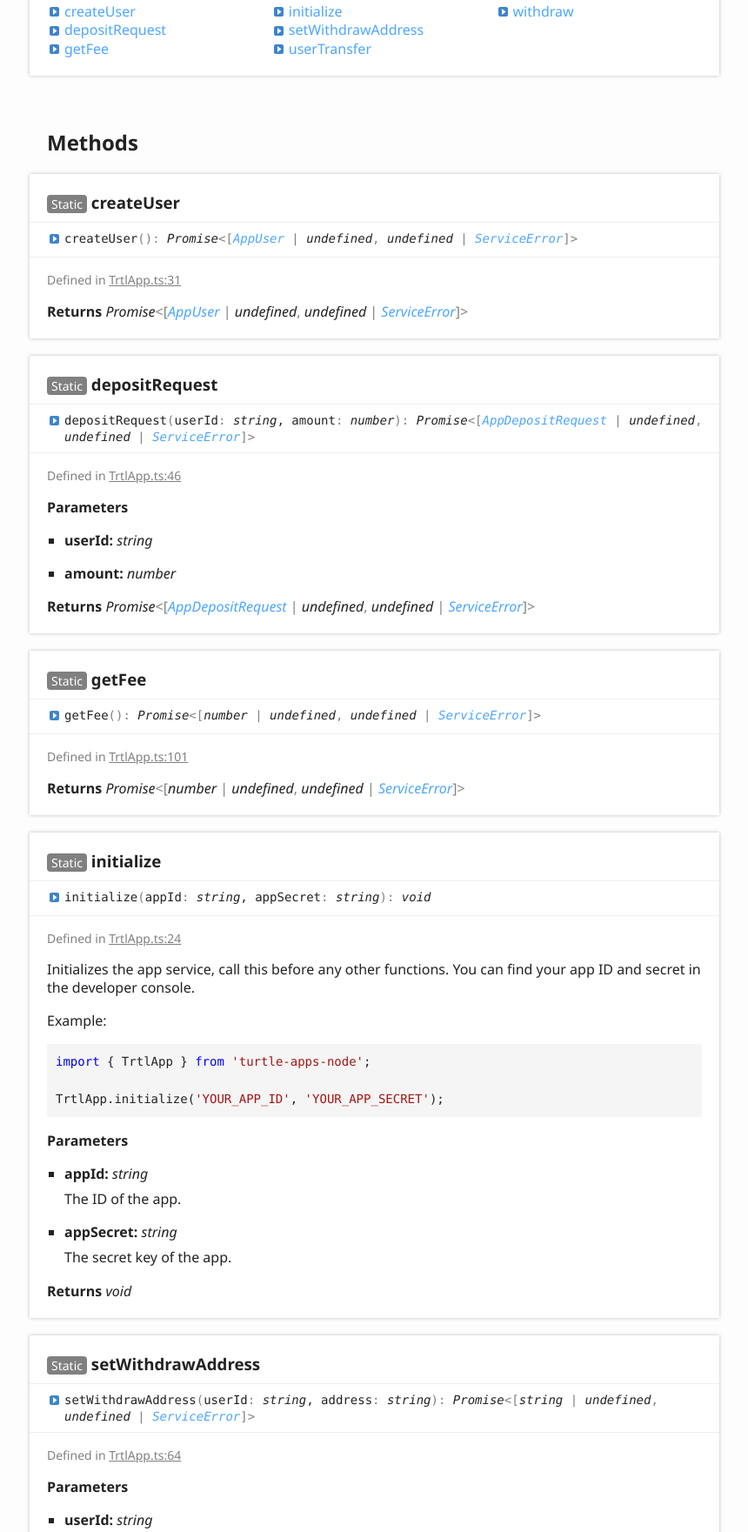
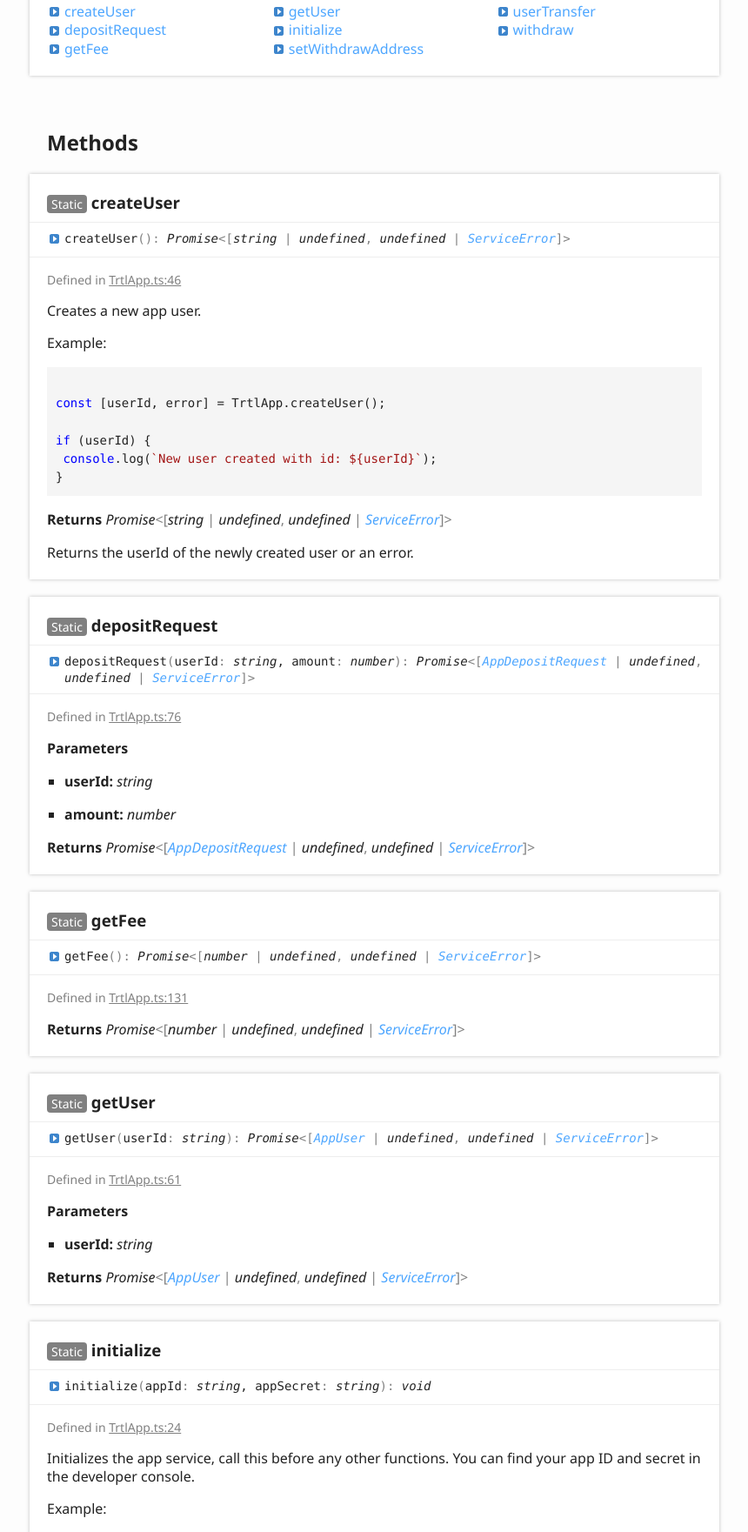
Before and after one commit to zoidbergZA/turtle-apps-node, a website: page docs/classes/_trtlapp_.trtlapp.html in a window 1280 px wide. Shown: the part 482-2243 px from the top of the page at 87% size, without its empty margins (6-866 px from the left). Drawn offline with Linux system fonts and the light colour scheme.

Commit message:
create user documented

```diff
--- a/docs/classes/_trtlapp_.trtlapp.html
+++ b/docs/classes/_trtlapp_.trtlapp.html
@@ -87,6 +87,7 @@
 								<li class="tsd-kind-method tsd-parent-kind-class tsd-is-static"><a href="_trtlapp_.trtlapp.html#createuser" class="tsd-kind-icon">create<wbr>User</a></li>
 								<li class="tsd-kind-method tsd-parent-kind-class tsd-is-static"><a href="_trtlapp_.trtlapp.html#depositrequest" class="tsd-kind-icon">deposit<wbr>Request</a></li>
 								<li class="tsd-kind-method tsd-parent-kind-class tsd-is-static"><a href="_trtlapp_.trtlapp.html#getfee" class="tsd-kind-icon">get<wbr>Fee</a></li>
+								<li class="tsd-kind-method tsd-parent-kind-class tsd-is-static"><a href="_trtlapp_.trtlapp.html#getuser" class="tsd-kind-icon">get<wbr>User</a></li>
 								<li class="tsd-kind-method tsd-parent-kind-class tsd-is-static"><a href="_trtlapp_.trtlapp.html#initialize" class="tsd-kind-icon">initialize</a></li>
 								<li class="tsd-kind-method tsd-parent-kind-class tsd-is-static"><a href="_trtlapp_.trtlapp.html#setwithdrawaddress" class="tsd-kind-icon">set<wbr>Withdraw<wbr>Address</a></li>
 								<li class="tsd-kind-method tsd-parent-kind-class tsd-is-static"><a href="_trtlapp_.trtlapp.html#usertransfer" class="tsd-kind-icon">user<wbr>Transfer</a></li>
@@ -102,16 +103,29 @@
 					<a name="createuser" class="tsd-anchor"></a>
 					<h3><span class="tsd-flag ts-flagStatic">Static</span> create<wbr>User</h3>
 					<ul class="tsd-signatures tsd-kind-method tsd-parent-kind-class tsd-is-static">
-						<li class="tsd-signature tsd-kind-icon">create<wbr>User<span class="tsd-signature-symbol">(</span><span class="tsd-signature-symbol">)</span><span class="tsd-signature-symbol">: </span><span class="tsd-signature-type">Promise</span><span class="tsd-signature-symbol">&lt;</span><span class="tsd-signature-symbol">[</span><a href="../interfaces/_types_.appuser.html" class="tsd-signature-type">AppUser</a><span class="tsd-signature-symbol"> | </span><span class="tsd-signature-type">undefined</span><span class="tsd-signature-symbol">, </span><span class="tsd-signature-type">undefined</span><span class="tsd-signature-symbol"> | </span><a href="_serviceerror_.serviceerror.html" class="tsd-signature-type">ServiceError</a><span class="tsd-signature-symbol">]</span><span class="tsd-signature-symbol">&gt;</span></li>
+						<li class="tsd-signature tsd-kind-icon">create<wbr>User<span class="tsd-signature-symbol">(</span><span class="tsd-signature-symbol">)</span><span class="tsd-signature-symbol">: </span><span class="tsd-signature-type">Promise</span><span class="tsd-signature-symbol">&lt;</span><span class="tsd-signature-symbol">[</span><span class="tsd-signature-type">string</span><span class="tsd-signature-symbol"> | </span><span class="tsd-signature-type">undefined</span><span class="tsd-signature-symbol">, </span><span class="tsd-signature-type">undefined</span><span class="tsd-signature-symbol"> | </span><a href="_serviceerror_.serviceerror.html" class="tsd-signature-type">ServiceError</a><span class="tsd-signature-symbol">]</span><span class="tsd-signature-symbol">&gt;</span></li>
 					</ul>
 					<ul class="tsd-descriptions">
 						<li class="tsd-description">
 							<aside class="tsd-sources">
 								<ul>
-									<li>Defined in <a href="https://github.com/zoidbergZA/turtle-apps-node/blob/922694f/lib/TrtlApp.ts#L31">TrtlApp.ts:31</a></li>
+									<li>Defined in <a href="https://github.com/zoidbergZA/turtle-apps-node/blob/1081034/lib/TrtlApp.ts#L46">TrtlApp.ts:46</a></li>
 								</ul>
 							</aside>
-							<h4 class="tsd-returns-title">Returns <span class="tsd-signature-type">Promise</span><span class="tsd-signature-symbol">&lt;</span><span class="tsd-signature-symbol">[</span><a href="../interfaces/_types_.appuser.html" class="tsd-signature-type">AppUser</a><span class="tsd-signature-symbol"> | </span><span class="tsd-signature-type">undefined</span><span class="tsd-signature-symbol">, </span><span class="tsd-signature-type">undefined</span><span class="tsd-signature-symbol"> | </span><a href="_serviceerror_.serviceerror.html" class="tsd-signature-type">ServiceError</a><span class="tsd-signature-symbol">]</span><span class="tsd-signature-symbol">&gt;</span></h4>
+							<div class="tsd-comment tsd-typography">
+								<div class="lead">
+									<p>Creates a new app user.</p>
+								</div>
+								<p>Example:</p>
+								<pre><code class="language-ts">
+<span class="hljs-keyword">const</span> [userId, error] = TrtlApp.createUser();
+
+<span class="hljs-keyword">if</span> (userId) {
+ <span class="hljs-built_in">console</span>.log(<span class="hljs-string">`New user created with id: <span class="hljs-subst">${userId}</span>`</span>);
+}</code></pre>
+							</div>
+							<h4 class="tsd-returns-title">Returns <span class="tsd-signature-type">Promise</span><span class="tsd-signature-symbol">&lt;</span><span class="tsd-signature-symbol">[</span><span class="tsd-signature-type">string</span><span class="tsd-signature-symbol"> | </span><span class="tsd-signature-type">undefined</span><span class="tsd-signature-symbol">, </span><span class="tsd-signature-type">undefined</span><span class="tsd-signature-symbol"> | </span><a href="_serviceerror_.serviceerror.html" class="tsd-signature-type">ServiceError</a><span class="tsd-signature-symbol">]</span><span class="tsd-signature-symbol">&gt;</span></h4>
+							<p>Returns the userId of the newly created user or an error.</p>
 						</li>
 					</ul>
 				</section>
@@ -125,7 +139,7 @@
 						<li class="tsd-description">
 							<aside class="tsd-sources">
 								<ul>
-									<li>Defined in <a href="https://github.com/zoidbergZA/turtle-apps-node/blob/922694f/lib/TrtlApp.ts#L46">TrtlApp.ts:46</a></li>
+									<li>Defined in <a href="https://github.com/zoidbergZA/turtle-apps-node/blob/1081034/lib/TrtlApp.ts#L76">TrtlApp.ts:76</a></li>
 								</ul>
 							</aside>
 							<h4 class="tsd-parameters-title">Parameters</h4>
@@ -151,10 +165,33 @@
 						<li class="tsd-description">
 							<aside class="tsd-sources">
 								<ul>
-									<li>Defined in <a href="https://github.com/zoidbergZA/turtle-apps-node/blob/922694f/lib/TrtlApp.ts#L101">TrtlApp.ts:101</a></li>
+									<li>Defined in <a href="https://github.com/zoidbergZA/turtle-apps-node/blob/1081034/lib/TrtlApp.ts#L131">TrtlApp.ts:131</a></li>
 								</ul>
 							</aside>
 							<h4 class="tsd-returns-title">Returns <span class="tsd-signature-type">Promise</span><span class="tsd-signature-symbol">&lt;</span><span class="tsd-signature-symbol">[</span><span class="tsd-signature-type">number</span><span class="tsd-signature-symbol"> | </span><span class="tsd-signature-type">undefined</span><span class="tsd-signature-symbol">, </span><span class="tsd-signature-type">undefined</span><span class="tsd-signature-symbol"> | </span><a href="_serviceerror_.serviceerror.html" class="tsd-signature-type">ServiceError</a><span class="tsd-signature-symbol">]</span><span class="tsd-signature-symbol">&gt;</span></h4>
+						</li>
+					</ul>
+				</section>
+				<section class="tsd-panel tsd-member tsd-kind-method tsd-parent-kind-class tsd-is-static">
+					<a name="getuser" class="tsd-anchor"></a>
+					<h3><span class="tsd-flag ts-flagStatic">Static</span> get<wbr>User</h3>
+					<ul class="tsd-signatures tsd-kind-method tsd-parent-kind-class tsd-is-static">
+						<li class="tsd-signature tsd-kind-icon">get<wbr>User<span class="tsd-signature-symbol">(</span>userId<span class="tsd-signature-symbol">: </span><span class="tsd-signature-type">string</span><span class="tsd-signature-symbol">)</span><span class="tsd-signature-symbol">: </span><span class="tsd-signature-type">Promise</span><span class="tsd-signature-symbol">&lt;</span><span class="tsd-signature-symbol">[</span><a href="../interfaces/_types_.appuser.html" class="tsd-signature-type">AppUser</a><span class="tsd-signature-symbol"> | </span><span class="tsd-signature-type">undefined</span><span class="tsd-signature-symbol">, </span><span class="tsd-signature-type">undefined</span><span class="tsd-signature-symbol"> | </span><a href="_serviceerror_.serviceerror.html" class="tsd-signature-type">ServiceError</a><span class="tsd-signature-symbol">]</span><span class="tsd-signature-symbol">&gt;</span></li>
+					</ul>
+					<ul class="tsd-descriptions">
+						<li class="tsd-description">
+							<aside class="tsd-sources">
+								<ul>
+									<li>Defined in <a href="https://github.com/zoidbergZA/turtle-apps-node/blob/1081034/lib/TrtlApp.ts#L61">TrtlApp.ts:61</a></li>
+								</ul>
+							</aside>
+							<h4 class="tsd-parameters-title">Parameters</h4>
+							<ul class="tsd-parameters">
+								<li>
+									<h5>userId: <span class="tsd-signature-type">string</span></h5>
+								</li>
+							</ul>
+							<h4 class="tsd-returns-title">Returns <span class="tsd-signature-type">Promise</span><span class="tsd-signature-symbol">&lt;</span><span class="tsd-signature-symbol">[</span><a href="../interfaces/_types_.appuser.html" class="tsd-signature-type">AppUser</a><span class="tsd-signature-symbol"> | </span><span class="tsd-signature-type">undefined</span><span class="tsd-signature-symbol">, </span><span class="tsd-signature-type">undefined</span><span class="tsd-signature-symbol"> | </span><a href="_serviceerror_.serviceerror.html" class="tsd-signature-type">ServiceError</a><span class="tsd-signature-symbol">]</span><span class="tsd-signature-symbol">&gt;</span></h4>
 						</li>
 					</ul>
 				</section>
@@ -168,7 +205,7 @@
 						<li class="tsd-description">
 							<aside class="tsd-sources">
 								<ul>
-									<li>Defined in <a href="https://github.com/zoidbergZA/turtle-apps-node/blob/922694f/lib/TrtlApp.ts#L24">TrtlApp.ts:24</a></li>
+									<li>Defined in <a href="https://github.com/zoidbergZA/turtle-apps-node/blob/1081034/lib/TrtlApp.ts#L24">TrtlApp.ts:24</a></li>
 								</ul>
 							</aside>
 							<div class="tsd-comment tsd-typography">
@@ -210,7 +247,7 @@ TrtlApp.initialize(<span class="hljs-string">'YOUR_APP_ID'</span>, <span class="
 						<li class="tsd-description">
 							<aside class="tsd-sources">
 								<ul>
-									<li>Defined in <a href="https://github.com/zoidbergZA/turtle-apps-node/blob/922694f/lib/TrtlApp.ts#L64">TrtlApp.ts:64</a></li>
+									<li>Defined in <a href="https://github.com/zoidbergZA/turtle-apps-node/blob/1081034/lib/TrtlApp.ts#L94">TrtlApp.ts:94</a></li>
 								</ul>
 							</aside>
 							<h4 class="tsd-parameters-title">Parameters</h4>
@@ -236,7 +273,7 @@ TrtlApp.initialize(<span class="hljs-string">'YOUR_APP_ID'</span>, <span class="
 						<li class="tsd-description">
 							<aside class="tsd-sources">
 								<ul>
-									<li>Defined in <a href="https://github.com/zoidbergZA/turtle-apps-node/blob/922694f/lib/TrtlApp.ts#L82">TrtlApp.ts:82</a></li>
+									<li>Defined in <a href="https://github.com/zoidbergZA/turtle-apps-node/blob/1081034/lib/TrtlApp.ts#L112">TrtlApp.ts:112</a></li>
 								</ul>
 							</aside>
 							<h4 class="tsd-parameters-title">Parameters</h4>
@@ -265,7 +302,7 @@ TrtlApp.initialize(<span class="hljs-string">'YOUR_APP_ID'</span>, <span class="
 						<li class="tsd-description">
 							<aside class="tsd-sources">
 								<ul>
-									<li>Defined in <a href="https://github.com/zoidbergZA/turtle-apps-node/blob/922694f/lib/TrtlApp.ts#L116">TrtlApp.ts:116</a></li>
+									<li>Defined in <a href="https://github.com/zoidbergZA/turtle-apps-node/blob/1081034/lib/TrtlApp.ts#L146">TrtlApp.ts:146</a></li>
 								</ul>
 							</aside>
 							<h4 class="tsd-parameters-title">Parameters</h4>
@@ -315,6 +352,9 @@ TrtlApp.initialize(<span class="hljs-string">'YOUR_APP_ID'</span>, <span class="
 							</li>
 							<li class=" tsd-kind-method tsd-parent-kind-class tsd-is-static">
 								<a href="_trtlapp_.trtlapp.html#getfee" class="tsd-kind-icon">get<wbr>Fee</a>
+							</li>
+							<li class=" tsd-kind-method tsd-parent-kind-class tsd-is-static">
+								<a href="_trtlapp_.trtlapp.html#getuser" class="tsd-kind-icon">get<wbr>User</a>
 							</li>
 							<li class=" tsd-kind-method tsd-parent-kind-class tsd-is-static">
 								<a href="_trtlapp_.trtlapp.html#initialize" class="tsd-kind-icon">initialize</a>
```
Also changed, not shown: lib/TrtlApp.ts (+15 -0 lines), docs/assets/js/search.js.
